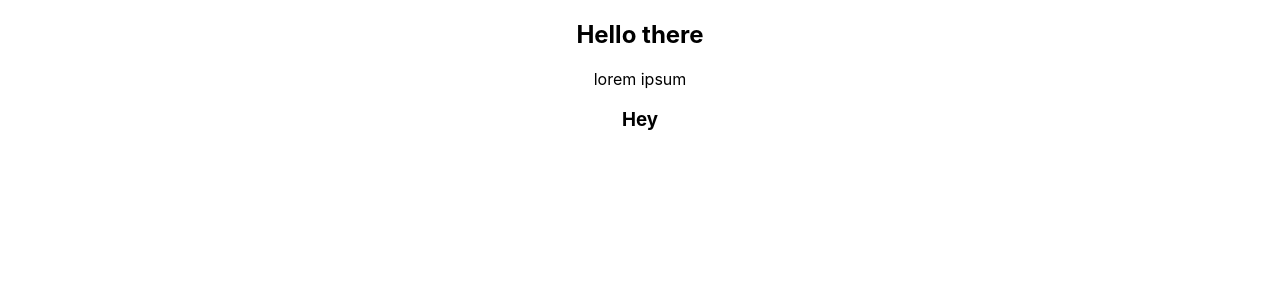
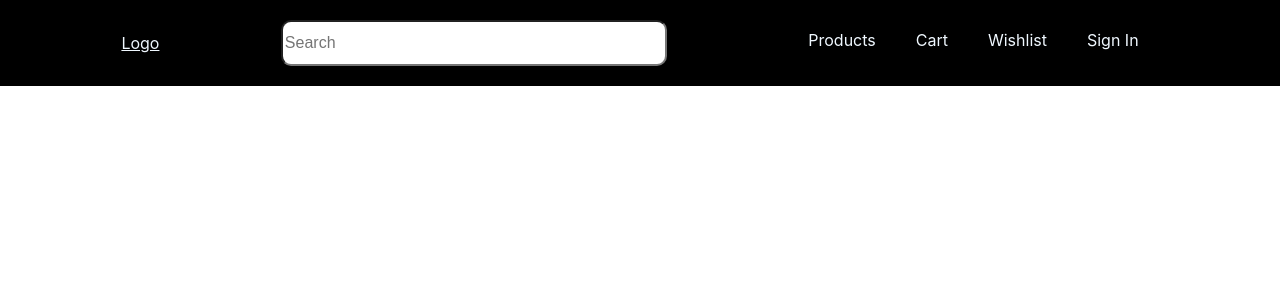
Before and after one commit to InvincibleRP1/Cinemate, a React (Create React App) app: page / in a window 1280 px wide. Shown: the top 300 px of the page. Built offline with nearby package versions, Linux system fonts and the light colour scheme; what miragejs would draw is missing.

Commit message:
feat: added navbar

```diff
--- a/package.json
+++ b/package.json
@@ -10,6 +10,7 @@
     "mockman-js": "^1.1.5",
     "react": "^18.2.0",
     "react-dom": "^18.2.0",
+    "react-router-dom": "^6.11.1",
     "react-scripts": "5.0.1",
     "uuid": "^8.3.2"
   },
--- a/src/App.js
+++ b/src/App.js
@@ -1,14 +1,15 @@
+import { Routes, Route } from 'react-router-dom'
+
 import "./App.css";
+import { HomePage } from './pages/home';
 
 
 function App() {
   return (
     <div className="App">
-      <header className="App-header">
-        <h2>Hello there</h2>
-        <p>lorem ipsum</p>
-        <h3>Hey</h3>
-      </header>
+      <Routes>
+        <Route path="/" element={<HomePage/>}/>
+      </Routes>
     </div>
   );
 }
--- /dev/null
+++ b/src/components/navbar.css
@@ -0,0 +1,33 @@
+.navigation {
+    display: flex;
+    justify-content: space-evenly;
+    flex-wrap: wrap;
+    background-color: black;
+    padding: 10px;
+}
+
+.logo {
+    display: flex;
+    justify-content: center;
+    align-items: center;
+    color: aliceblue;
+}
+
+.right-nav {
+    display: flex;
+    justify-content: flex-end;
+}
+
+.navbar-links {
+    margin: 20px;
+    color: aliceblue;
+    text-decoration: none;
+}
+
+.search-area {
+    border-radius: 10px;
+    width: 30%;
+    height: 40px;
+    margin: 10px;
+    font-size: 16px;
+}
--- /dev/null
+++ b/src/components/navbar.js
@@ -0,0 +1,27 @@
+import { NavLink } from "react-router-dom";
+
+import '../components/navbar.css'
+
+export const Navbar = () => {
+
+    return (
+        <>
+
+            <div className="navigation">
+
+            <NavLink className="logo">Logo</NavLink>
+
+            <input type="text" className="search-area" placeholder="Search"/>
+
+            <li className="right-nav">
+            <NavLink className="navbar-links">Products</NavLink>
+            <NavLink className="navbar-links">Cart</NavLink>
+            <NavLink className="navbar-links">Wishlist</NavLink>
+            <NavLink className="navbar-links">Sign In</NavLink>
+            </li>
+
+            </div>
+
+        </>
+    )
+}
--- a/src/index.js
+++ b/src/index.js
@@ -1,5 +1,7 @@
 import React from "react";
 import ReactDOM from "react-dom";
+import { BrowserRouter } from "react-router-dom";
+
 import "./index.css";
 import App from "./App";
 import { makeServer } from "./server";
@@ -9,7 +11,9 @@ makeServer();
 
 ReactDOM.render(
   <React.StrictMode>
-    <App />
+    <BrowserRouter>
+      <App />
+    </BrowserRouter>
   </React.StrictMode>,
   document.getElementById("root")
 );
--- /dev/null
+++ b/src/pages/home.js
@@ -0,0 +1,11 @@
+import { Navbar } from "../components/navbar"
+
+export const HomePage = () => {
+
+    return (
+        <div>
+            <Navbar></Navbar>
+
+        </div>
+    )
+}
```
Also changed, not shown: 1 other file (tests, documents, lock files or other folders).
